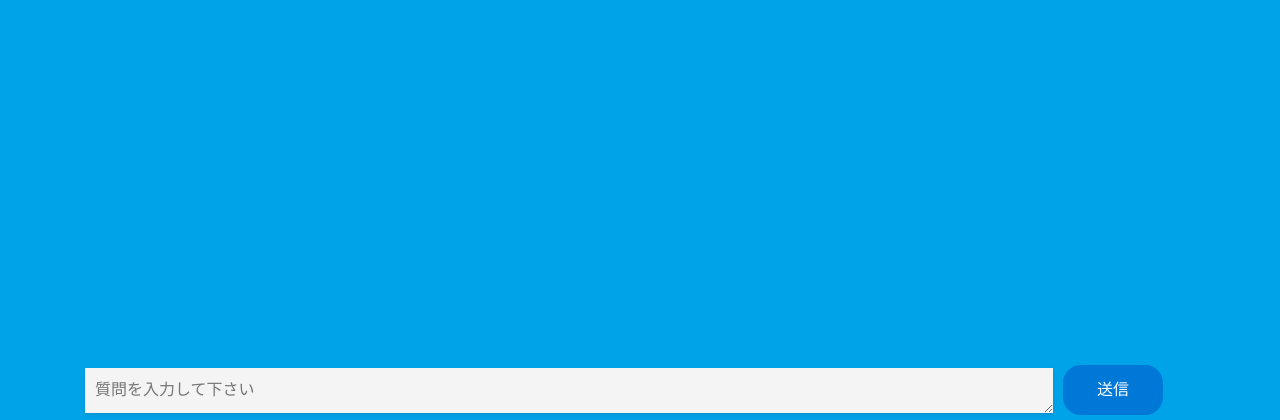
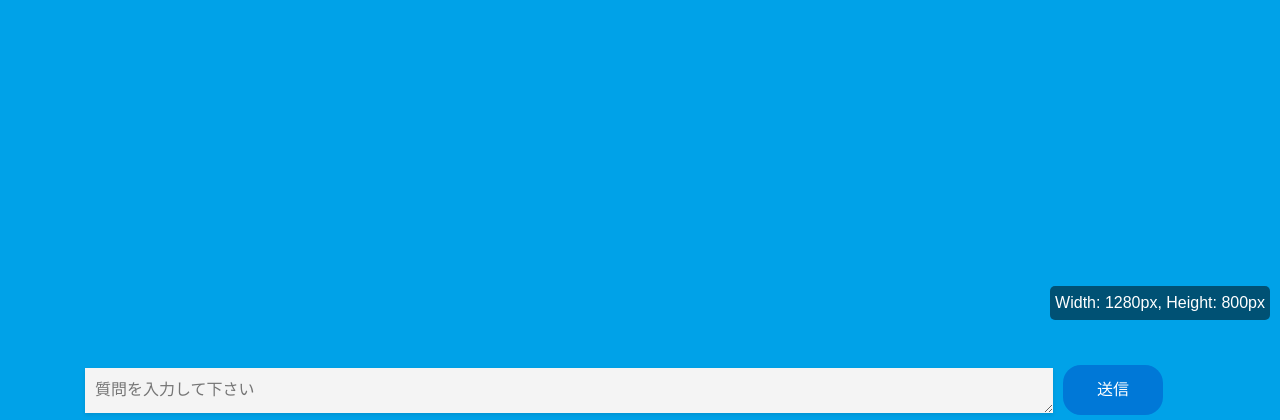
Before and after one commit to NakagawaTakato/nkgw_chatbot, a Django app: page / in a window 1280 px wide. Shown: the part 380-800 px from the top of the page. Run offline with Django 5.2, Linux system fonts and the light colour scheme; some libraries are stand-ins or nearby versions.

Commit message:
Update UIchange 20240705

```diff
--- a/chat_app/templates/chat_first.html
+++ b/chat_app/templates/chat_first.html
@@ -13,8 +13,30 @@
 <link rel="stylesheet" href="{% static 'css/app.css' %}">
 <!-- APL tab icon -->
 <link rel="icon" href="{% static 'icon/favicon.ico' %}">
+<style>
+  #windowSize {
+    position: fixed;
+    bottom: 100px;
+    right: 10px;
+    background-color: rgba(0, 0, 0, 0.5);
+    color: white;
+    padding: 5px;
+    border-radius: 5px;
+  }
+</style>
 </head>
 <body>
+  <div id="windowSize"></div>
+  <script>
+    function updateWindowSize() {
+      const width = window.innerWidth;
+      const height = window.innerHeight;
+      document.getElementById('windowSize').innerText = `Width: ${width}px, Height: ${height}px`;
+    }
+
+    window.addEventListener('resize', updateWindowSize);
+    document.addEventListener('DOMContentLoaded', updateWindowSize);
+  </script>
   <div class="header">
     <div>
       <form action="{% url 'set_language' %}" method="post">
```
Also changed, not shown: chat_app/templates/chat.html (+23 -0 lines).
